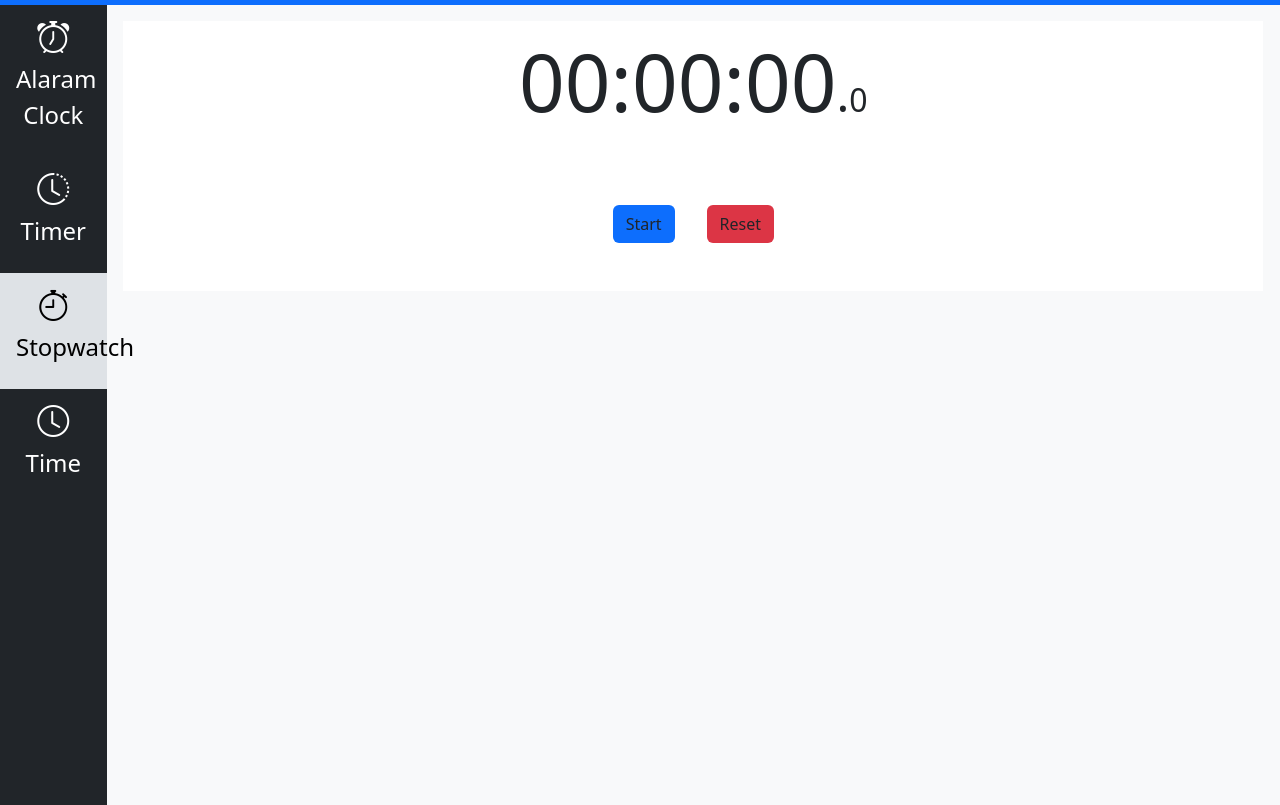
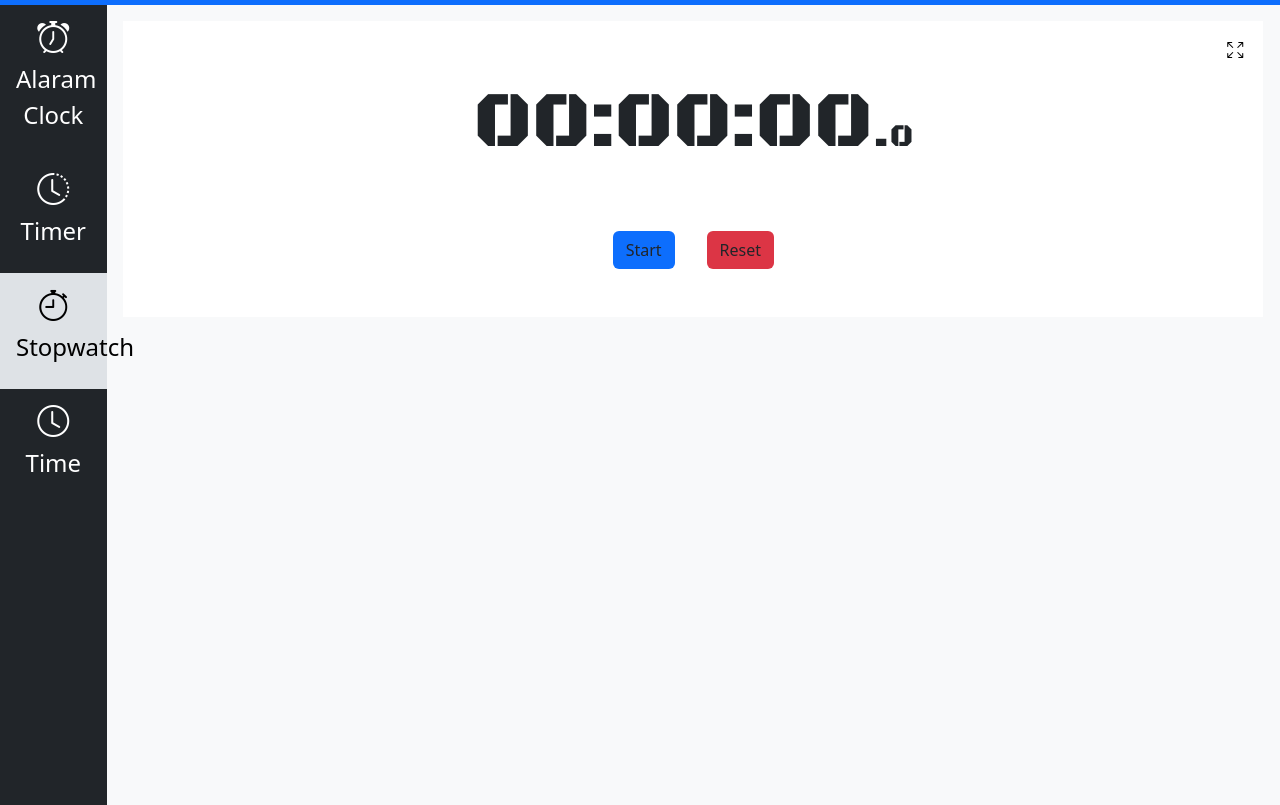
Before and after one commit to MrDevil159/Clock, a plain HTML site: page stopwatch.html in a window 1280 px wide. Shown: the part 83-888 px from the top of the page. Drawn offline with nearby package versions, Linux system fonts and the light colour scheme; a web font is replaced by a local one.

Commit message:
updated the style

```diff
--- a/stopwatch.html
+++ b/stopwatch.html
@@ -129,7 +129,12 @@
                 <div class="col-sm p-3 min-vh-100 bg-body-tertiary">
                     <!-- content -->
                     <div class="d-flex align-items-center justify-content-center flex-column">
-                        <div class="d-flex flex-column align-items-center justify-content-center container bg-white">
+                        <div class="flex-column align-items-center justify-content-center container bg-white" id="clock-container">
+                            <div class="d-flex justify-content-end mt-3 w-100 ">
+                                <button class="bg-white border-0 px-2" onclick="var el = document.getElementById('clock-container'); el.requestFullscreen();">
+                                  <i class="bi bi-arrows-fullscreen"></i>
+                                </button>
+                              </div>
                             <!-- <p class="clock-time text-center text-secondary mt-2">
                                 11.50.25
                                 <span>
@@ -139,7 +144,7 @@
                             <p class="clock-date text-center fw-bolder text-secondary">
                                 Wed  -  Jul 5, 2023
                             </p> -->
-                            <p class="timer"><span id="hours">00</span><span id="minutes">00</span><span id="seconds">00</span><span id="tens">00</span></p>
+                            <p class="timer text-center" style="font-family: 'Black Ops One', cursive;"><span id="hours">00</span><span id="minutes">00</span><span id="seconds">00</span><span id="tens">00</span></p>
                             <!-- <div class="d-flex" style="border:2px solid red;width: 10em;
                             justify-content: space-around;">
 
@@ -152,7 +157,7 @@
                                 <button class="btn bg-info mx-3" id="lap" style="display: none;">Lap</button>
                             </div>
                         </div>
-                        <div class="clock-container container bg-white" style="margin-top:5em;display: flex;
+                        <div class="clock-container container bg-white pt-4" style="margin-top:5em;display: flex;
                         justify-content: center;
                         flex-direction: column;
                         align-content: center;
```
